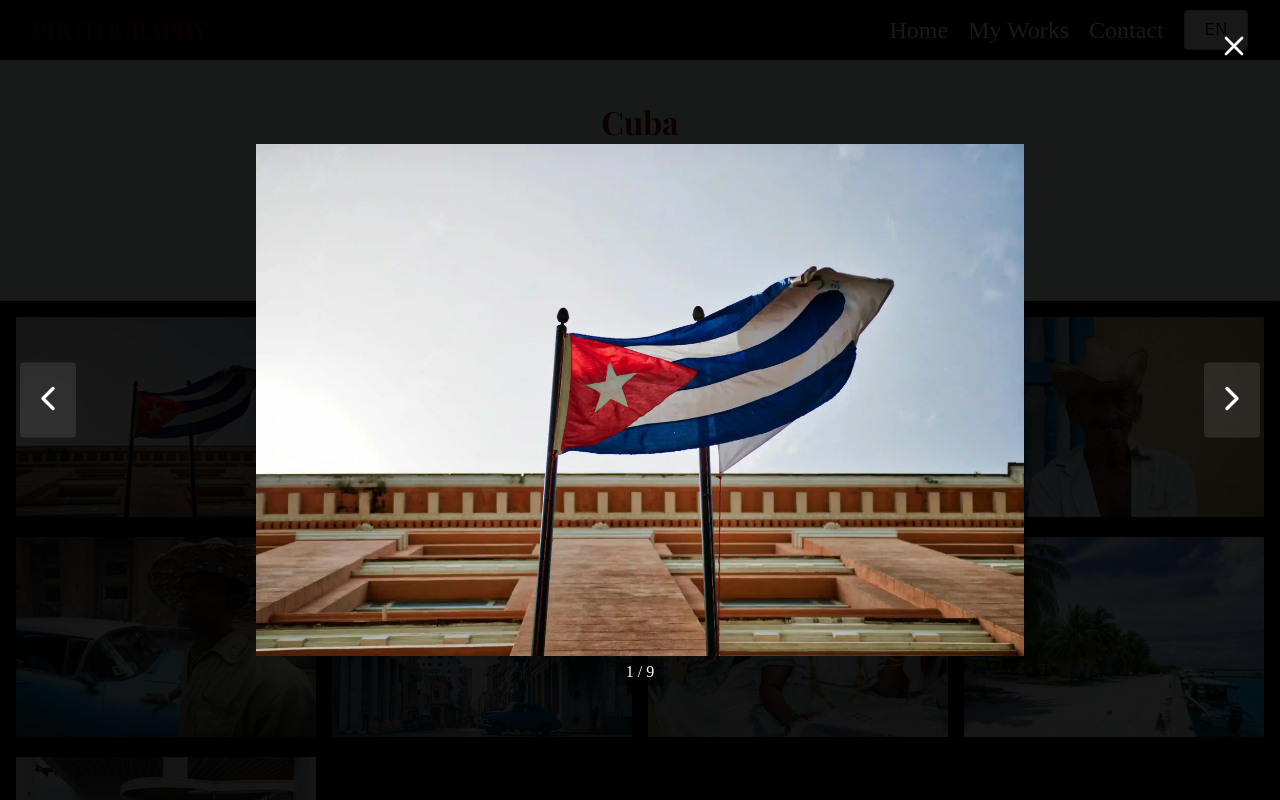
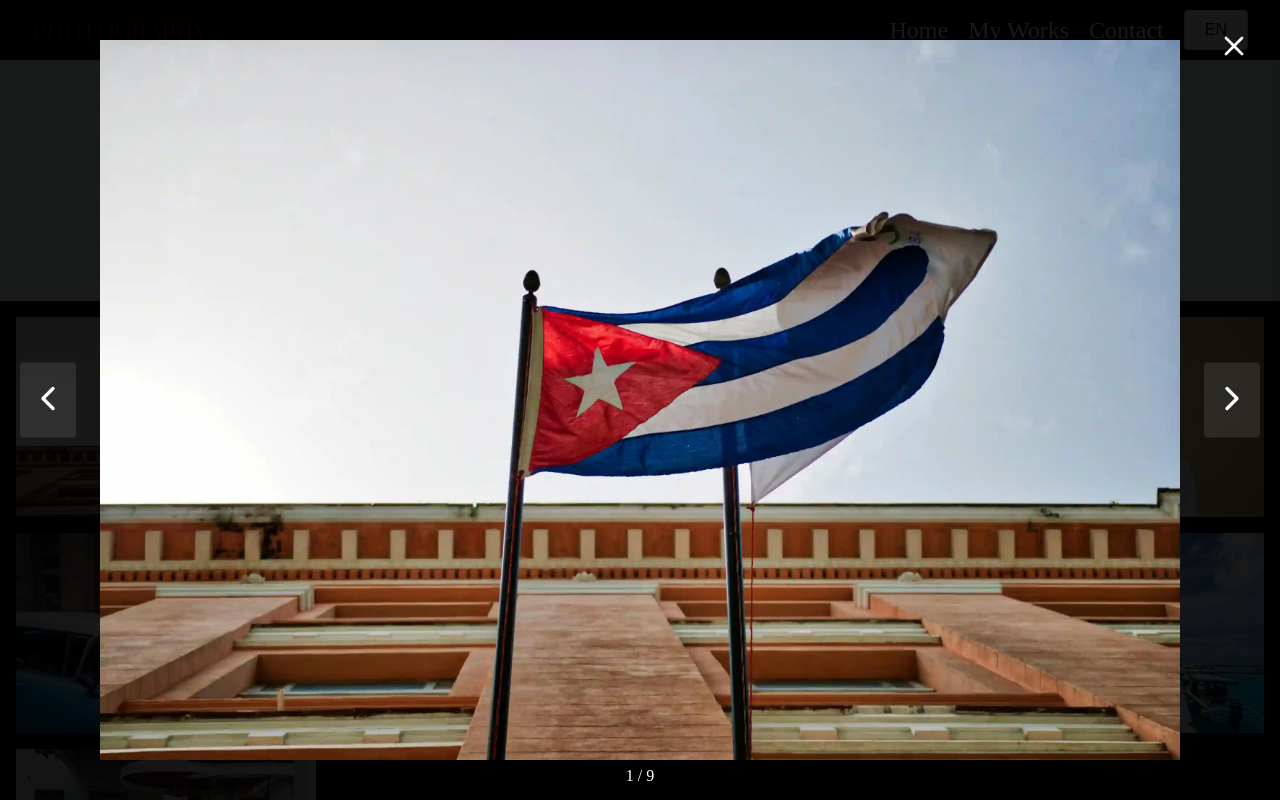
Before and after one commit to FehertoiTamas/photography-portfolio, a Next.js app: page /myWorksPage in a window 1280 px wide. Both pictures are taken after a click on the element 166 px from the left and 419 px from the top of the page. Shown: the top 800 px of the page. Built offline with nearby package versions, Linux system fonts and the light colour scheme; a web font is replaced by a local one.

Commit message:
gallery css

```diff
--- a/src/app/myWorksPage/myWorkPage.css
+++ b/src/app/myWorksPage/myWorkPage.css
@@ -83,15 +83,22 @@
   cursor: pointer;
   overflow: hidden;
   transition: transform 0.3s ease;
+  aspect-ratio: 3/2;
+  width: 100%;
 }
 
 .portfolio-image-container:hover {
   transform: scale(1.02);
 }
 
+.image-wrapper {
+  position: relative;
+  width: 100%;
+  height: 100%;
+  background-color: black;
+}
+
 .portfolio-image {
-  width: 100%;
-  height: auto;
   transition: transform 0.3s ease;
 }
 
@@ -129,20 +136,23 @@
 
 .lightbox-content {
   position: relative;
-  max-width: 60%;
-  max-height: 90vh;
+  width: 90vw;
+  height: 90vh;
   display: flex;
   justify-content: center;
   align-items: center;
   animation: scaleIn 0.3s ease;
 }
 
+.lightbox-image-wrapper {
+  position: relative;
+  width: 100%;
+  height: 100%;
+}
+
 .lightbox-image {
-  max-width: 100%;
-  max-height: 90vh;
-  width: auto;
-  height: auto;
-  object-fit: contain;
+  width: 100% !important;
+  height: 100% !important;
 }
 
 /* Navigation buttons */
@@ -221,9 +231,13 @@
     padding: 0.5rem 0.25rem;
   }
 
+  .portfolio-image-container {
+    aspect-ratio: 4/3;
+  }
+
   .lightbox-content {
-    max-width: 90%;
-    max-height: 90vh;
+    width: 95vw;
+    height: 80vh;
   }
 
 }
--- a/src/app/myWorksPage/page.js
+++ b/src/app/myWorksPage/page.js
@@ -29,9 +29,43 @@ const portfolios = [
     title: "Galapagos",
     text: "Galapagos",
     images: [
-      "/images/portfolio2/image1.jpg",
-      "/images/portfolio2/image2.jpg",
-      "/images/portfolio2/image3.jpg",
+      {
+        src: "/portfolio2/image1.webp",
+        aspectRatio: "landscape"
+      },
+      {
+        src: "/portfolio2/image2.webp",
+        aspectRatio: "portrait"
+      },
+      {
+        src: "/portfolio2/image3.webp",
+        aspectRatio: "landscape"
+      },
+      {
+        src: "/portfolio2/image4.webp",
+        aspectRatio: "portrait"
+      },
+      {
+        src: "/portfolio2/image5.webp",
+        aspectRatio: "landscape"
+
+      },
+      {
+        src: "/portfolio2/image6.webp",
+        aspectRatio: "portrait"
+      },
+      {
+        src: "/portfolio2/image7.webp",
+        aspectRatio: "portrait"
+      },
+      {
+        src: "/portfolio2/image8.webp",
+        aspectRatio: "landscape"
+      },
+      {
+        src: "/portfolio2/image9.webp",
+        aspectRatio: "landscape"
+      }
     ],
   },
   {
@@ -126,13 +160,13 @@ const MyWorksPage = () => {
             className="portfolio-image-container"
             onClick={() => handleImageClick(index)}
           >
-            <Image
+            <div className="image-wrapper">            <Image
               src={image}
               alt={`Portfolio ${selectedPortfolio.id} Image ${index + 1}`}
-              width={1200}
-              height={800}
-              className="portfolio-image"
+              layout="fill"
+              objectFit="cover" className="portfolio-image"
             />
+            </div>
           </div>
         ))}
       </div>
@@ -148,13 +182,14 @@ const MyWorksPage = () => {
           </button>
 
           <div className="lightbox-content" onClick={(e) => e.stopPropagation()}>
-            <Image
-              src={selectedPortfolio.images[selectedImageIndex]}
-              alt={`Image ${selectedImageIndex + 1}`}
-              width={1200}
-              height={800}
-              className="lightbox-image"
-            />
+            <div className="ligthbox-image-wrapper
+            "><Image
+                src={selectedPortfolio.images[selectedImageIndex]}
+                alt={`Image ${selectedImageIndex + 1}`}
+                layout="fill"
+                objectFit="contain" className="lightbox-image"
+              />
+            </div>
             <div className="lightbox-counter">
               {selectedImageIndex + 1} / {selectedPortfolio.images.length}
             </div>
```
